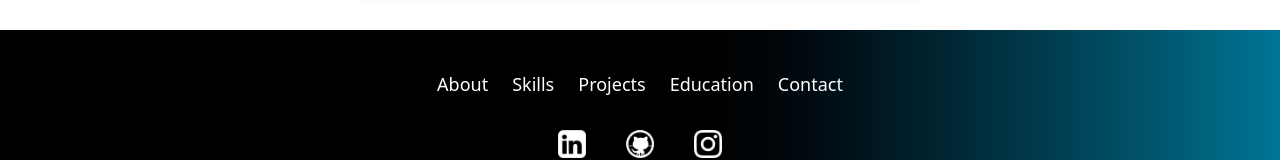
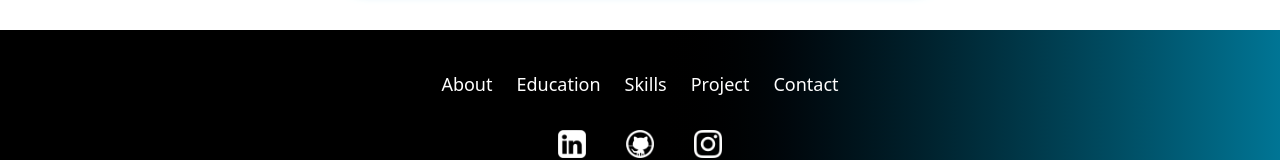
Before and after one commit to VidushiChaudhary/Portfolio_website, a React (Vite) app: page / in a window 1280 px wide. Shown: the part 4986-5146 px from the top of the page. Built offline with nearby package versions, Linux system fonts and the light colour scheme.

Commit message:
Update Footer.jsx

```diff
--- a/src/assets/Components/Footer.jsx
+++ b/src/assets/Components/Footer.jsx
@@ -12,9 +12,9 @@
         {/* Navigation Links */}
         <div className="flex flex-wrap justify-center gap-6 text-base md:text-lg font-medium">
           <Link to="/about">About</Link>
+          <Link to="/education">Education</Link>
           <Link to="/skills">Skills</Link>
-          <Link to="/project">Projects</Link>
-          <Link to="/education">Education</Link>
+          <Link to="/project">Project</Link>
           <Link to="/contact">Contact</Link>
         </div>
 
```
